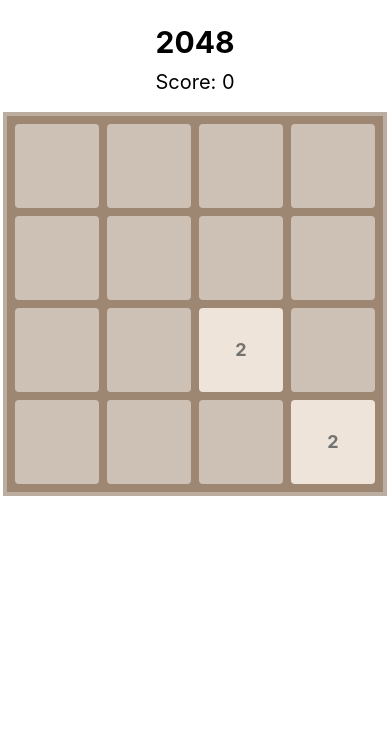
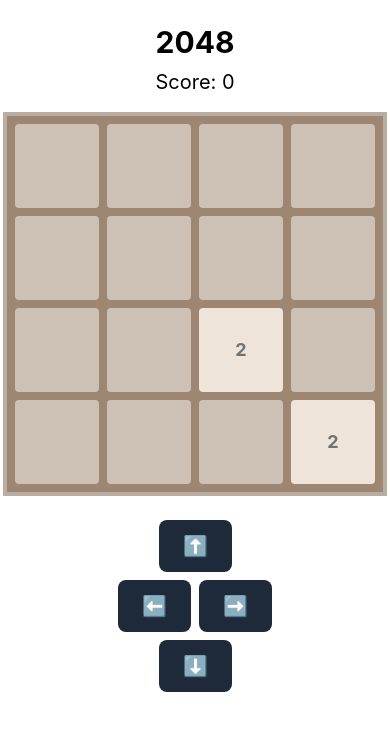
Before and after one commit to gauravv486/assignment-2048, a React (Vite) app in the folder 2048/: page / in a window 390 px wide. Shown: the top 730 px of the page. Built offline with nearby package versions, Linux system fonts and the light colour scheme.

Commit message:
feat : added up-down-left-right button for mobile

```diff
--- a/2048/src/App.jsx
+++ b/2048/src/App.jsx
@@ -1,9 +1,10 @@
 import Board from './components/Board';
+import PhoneControls from './components/PhoneControls.jsx';
 import Score from './components/Score.jsx';
 import useGame2048 from './hook/useGameLogic.js'
 
 const App = () => {
-  const { board, score } = useGame2048();
+  const { board, score , move} = useGame2048();
 
   return (
     <div className="flex flex-col items-center mt-6">
@@ -12,6 +13,8 @@
       <Score score={score} />
       <Board board={board} />
 
+      <PhoneControls onMove={move}/>
+
     </div>
   )
 }
--- /dev/null
+++ b/2048/src/components/PhoneControls.jsx
@@ -0,0 +1,14 @@
+export default function PhoneControls({ onMove }) {
+    return (
+        <div className="mt-6 flex flex-col items-center gap-2 md:hidden">
+            <button onClick={() => onMove("UP")} className="btn bg-gray-800 text-white px-6 py-3 rounded-lg text-xl">⬆️</button>
+
+            <div className="flex gap-2">
+                <button onClick={() => onMove("LEFT")} className="btn bg-gray-800 text-white px-6 py-3 rounded-lg text-xl">⬅️</button>
+                <button onClick={() => onMove("RIGHT")} className="btn bg-gray-800 text-white px-6 py-3 rounded-lg text-xl">➡️</button>
+            </div>
+
+            <button onClick={() => onMove("DOWN")} className="btn bg-gray-800 text-white px-6 py-3 rounded-lg text-xl">⬇️</button>
+        </div>
+    );
+}
--- a/2048/src/hook/useGameLogic.js
+++ b/2048/src/hook/useGameLogic.js
@@ -170,5 +170,5 @@
         return () => window.removeEventListener("keyup", handleKey);
     }, [board]);
 
-    return { board, score };
+    return { board, score , move };
 }
```
